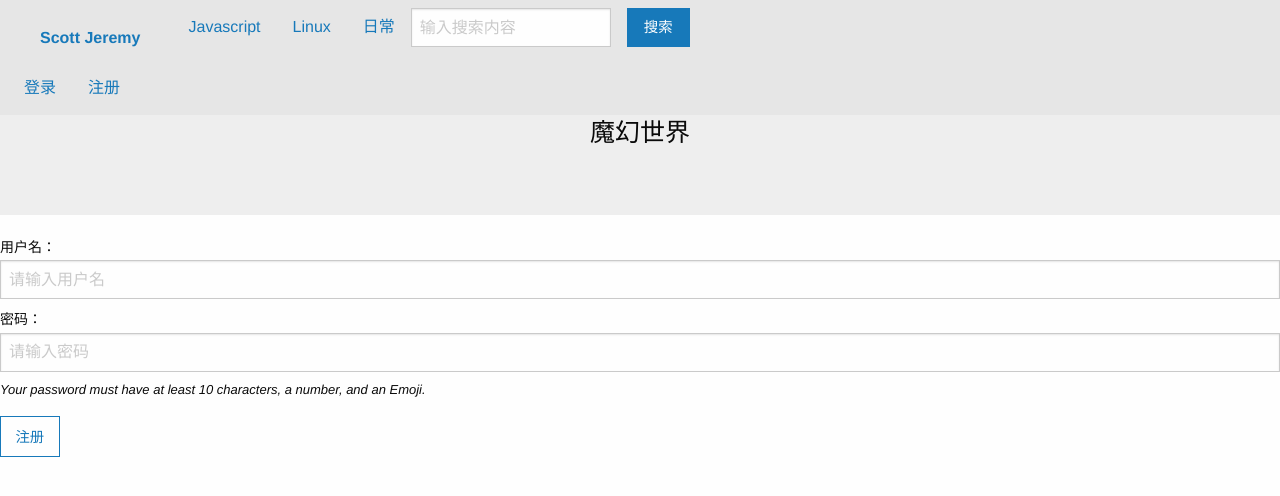
After one commit to zailushang1996/Node_Blog, a Node server app: page /register in a window 1280 px wide. The commit adds this page. Shown: the top 496 px of the page. Run offline with Node 20, Linux system fonts and the light colour scheme; some libraries are stand-ins or nearby versions.

Commit message:
首页 Ajax拉取数据 注册

```diff
--- a/app.js
+++ b/app.js
@@ -24,5 +24,16 @@ app.set("view engine","ejs");
 //首页
 app.get("/",router.showIndex);
 
+
+//取得文章
+app.post("/getArticle", router.getArticle);
+
+
+//注册页面
+app.get("/register", router.showRegister);
+app.post("/doRegister",router.doRegister);
+
+//取得总页数
+app.post("/getAllAmount", router.getAllAmount);
 console.log("Server running");
 app.listen(3000);
--- a/routers/router.js
+++ b/routers/router.js
@@ -9,3 +9,41 @@ var MongoClient = require('mongodb').MongoClient, test = require('assert');
 exports.showIndex = function (req,res,next) {
     res.render("index");
 };
+
+
+exports.getArticle = function (req, res, next) {
+    var page = req.query.page;
+    db.find("article",{},{"pageamount":10,"page":page,"sort":{"date":-1}},function (err, result) {
+        var obj = {"allResult": result};
+        res.json(obj);
+    });
+};
+exports.getAllAmount = function (req, res, next) {
+    db.getAllCount("article",function (count) {
+        res.send(count.toString());
+    });
+};
+
+exports.showRegister = function (req, res, result) {
+    res.render("register");
+};
+exports.doRegister = function (req, res, result) {
+
+    var form = new formidable.IncomingForm();
+    form.parse(req,function (err, fields, files) {
+        var username = fields.username;
+        var password = fields.password;
+        var md5Password = md5(md5(password).substr(4, 7) + md5(password));
+        db.insertOne("user",{
+            "username":username,
+            "password": md5Password
+        },function (err, result) {
+            if (err) {
+                res.send("-3");
+                return;
+            }
+            req.session.login = "1";
+            res.send("1");
+        });
+    });
+};
--- a/views/index.ejs
+++ b/views/index.ejs
@@ -93,6 +93,8 @@
 </script>
 
 <script type="text/javascript">
+    import * as _ from "../public/js/underscore-noflect";
+
     var getAllArticle = $('#getAllArticle');
     //得到模板
     var compiled = _.template($("#allArticle").html());
--- /dev/null
+++ b/views/register.ejs
@@ -0,0 +1,106 @@
+<!DOCTYPE html>
+<html lang="en">
+<head>
+    <meta charset="UTF-8">
+    <meta name="viewport" content="width=device-width, initial-scale=1.0"/>
+    <title>注册</title>
+    <link rel="stylesheet" href="https://cdn.bootcss.com/foundation/5.5.3/css/foundation.min.css">
+    <link rel="stylesheet" href="http://static.runoob.com/assets/foundation-icons/foundation-icons.css">
+</head>
+<body>
+<header>
+    <div class="top-bar">
+        <div class="row column">
+            <div class="top-bar-left">
+                <ul class="menu">
+                    <li class="menu-text"><a href="#">Scott Jeremy</a></li>
+                    <li><a href="#">Javascript</a></li>
+                    <li><a href="#">Linux</a></li>
+                    <li><a href="#">日常</a></li>
+                    <li><input type="search" placeholder="输入搜索内容"></li>
+                    <li><button type="button" class="button">搜索</button></li>
+                </ul>
+            </div>
+            <div class="top-bar-right">
+                <ul class="menu">
+                    <li><a href="#">登录</a></li>
+                    <li><a href="#">注册</a></li>
+                </ul>
+            </div>
+        </div>
+    </div>
+</header>
+<div style="width:100%;height: 100px; background-color: #EEEEEE;">
+    <h4 style="margin: 0;" class="text-center">魔幻世界</h4>
+</div>
+<div style="width:100%;margin-top: 20px;">
+
+        <div class="row">
+            <div class="medium-6 small-centered columns">
+                <label>用户名：
+                    <input type="text" id="name" placeholder="请输入用户名">
+                </label>
+                <p class="help-text bg-danger" id="usernameHelpText"></p>
+            </div>
+        </div>
+        <!--<div class="row">
+            <div class="medium-6 small-centered columns">
+                <label>注册邮箱：
+                    <input type="text" placeholder="请输入注册邮箱">
+                </label>
+                <p class="help-text bg-danger" id="passwordHelpText">Your password must have at least 10 characters, a number, and an Emoji.</p>
+            </div>
+        </div>-->
+        <div class="row">
+            <div class="medium-6 small-centered columns">
+                <label>密码：
+                    <input type="password" id="password" placeholder="请输入密码">
+                </label>
+                <p class="help-text bg-danger" id="passwordHelpText">Your password must have at least 10 characters, a number, and an Emoji.</p>
+            </div>
+        </div>
+        <!--<div class="row">
+            <div class="medium-6 small-centered columns">
+                <label>确认密码：
+                    <input type="password" placeholder="确认密码">
+                </label>
+                <p class="help-text bg-danger" id="passwordHelpText">Your password must have at least 10 characters, a number, and an Emoji.</p>
+            </div>
+        </div>
+        <div class="row">
+            <div class="medium-6 small-centered columns">
+                <label>验证码：
+                    <input type="password" placeholder="确认密码">
+                </label>
+                <p class="help-text bg-danger" id="passwordHelpText">Your password must have at least 10 characters, a number, and an Emoji.</p>
+            </div>
+        </div>-->
+        <div class="row">
+            <div class="medium-2 small-centered columns">
+                <input type="button" value="注册" id="register" class="hollow button"></input>
+            </div>
+        </div>
+
+</div>
+<script type="text/javascript" src="js/jquery.min.js"></script>
+<script type="text/javascript">
+    //用ajax提交表单
+    $('#register').click(function () {
+        $.post("/doRegister",{
+            "username" : $("#name").val(),
+            "password" : $("#password").val()
+        },function (result) {
+            if(result == "1"){
+                alert("注册成功！跳转到首页！");
+                window.location.href = "/";
+            }else if(result == "-1"){
+                alert("用户名被占用");
+            }else if(result == "-3"){
+                alert("服务器错误");
+            }
+        });
+    });
+</script>
+
+</body>
+</html>
```
Also changed, not shown: README.md, 1 other file.
